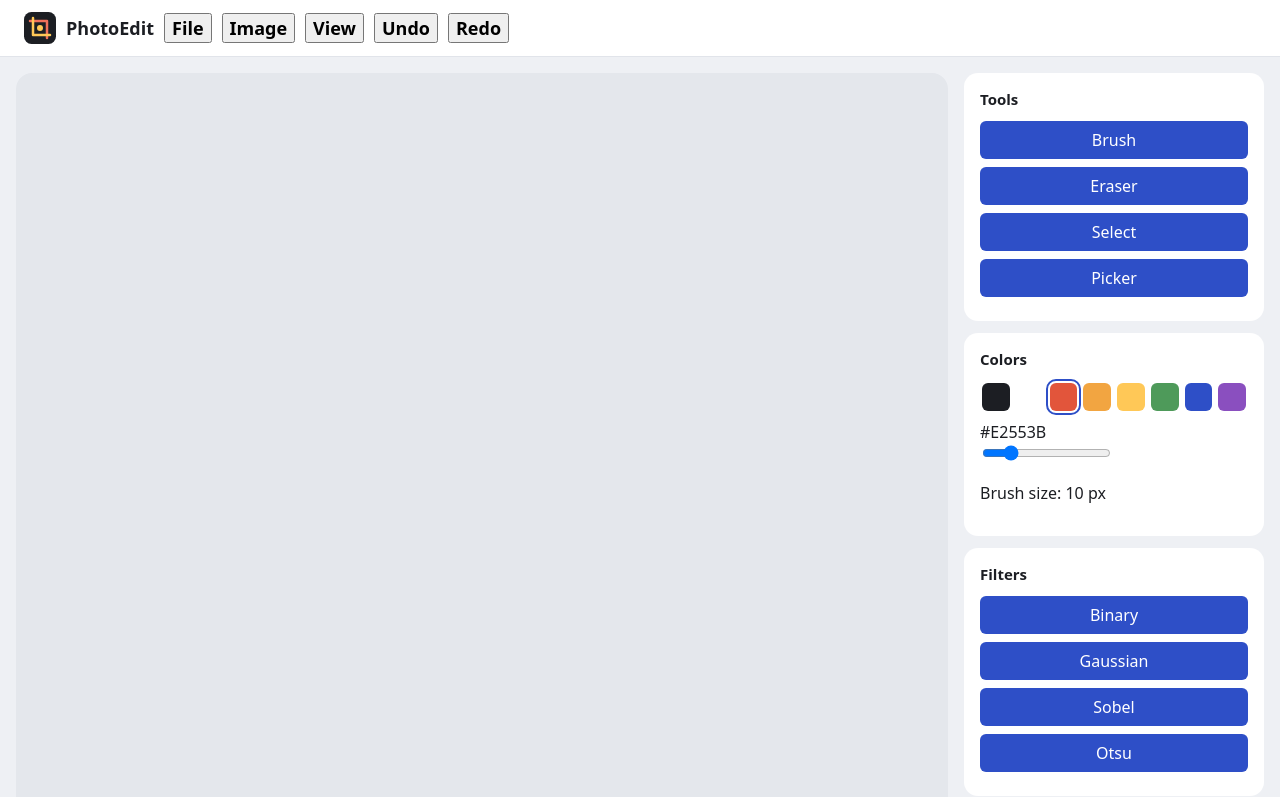
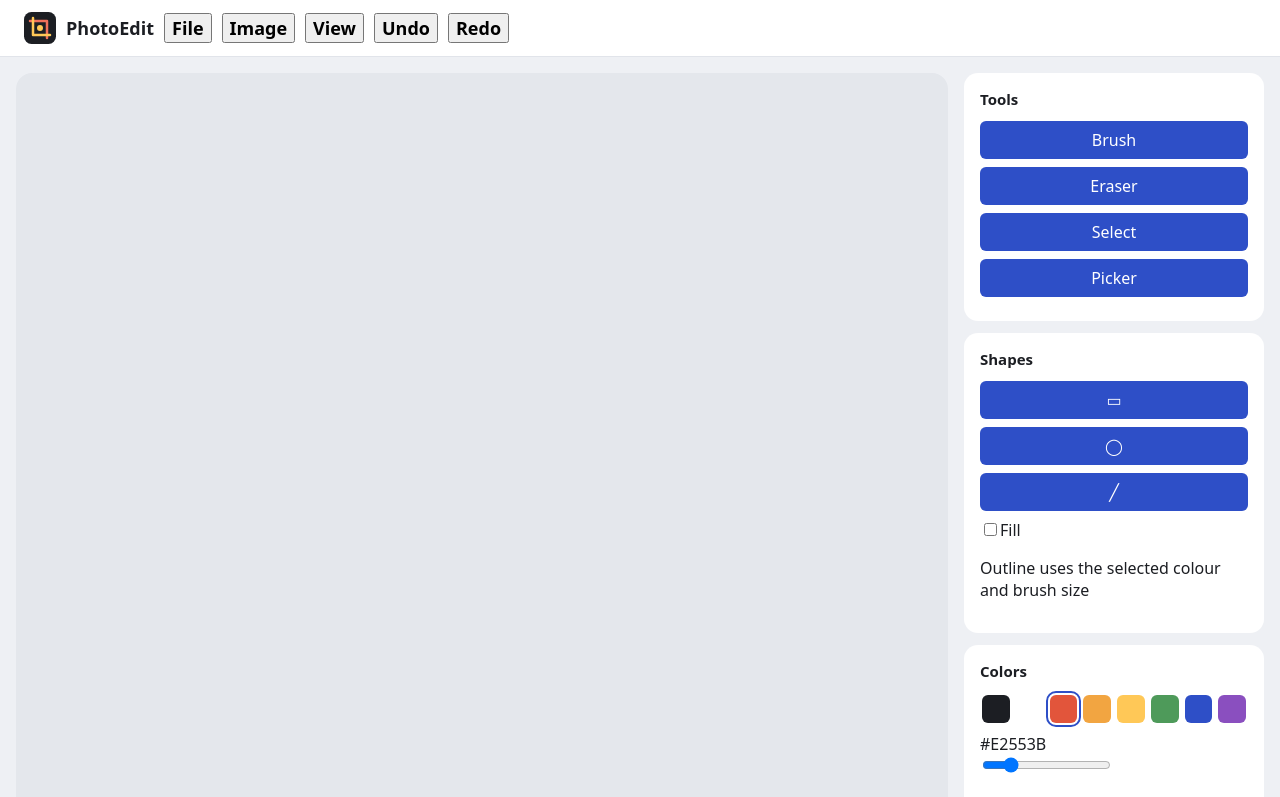
Before and after one commit to MoZy-ctrl/PhotoEditorApp, a React (Vite) app: page / in a window 1280 px wide. Shown: the top 797 px of the page. Built offline with nearby package versions, Linux system fonts and the light colour scheme.

Commit message:
add shape tools

```diff
--- a/src/App.tsx
+++ b/src/App.tsx
@@ -15,6 +15,7 @@ function App() {
   const [selection, setSelection] = useState<Selection | null>(null);
   const canvasRef = useRef<HTMLCanvasElement>(null);
   const [zoom, setZoom] = useState(1);
+  const [fillColor, setFillColor] = useState<string | null>(null);
 
   function processImage(
     path: string,
@@ -119,6 +120,7 @@ function App() {
           onSelectionChange={setSelection}
           onColorPick={setSelectedColor}
           zoom={zoom}
+          fillColor={fillColor}
         />
         <Sidebar
           onProcess={processImage}
@@ -128,6 +130,8 @@ function App() {
           onBrushSizeChange={setBrushSize}
           tool={tool}
           onToolChange={setTool}
+          fillColor={fillColor}
+          onFillColorChange={setFillColor}
         />
       </main>
     </div>
--- a/src/components/CanvasArea.tsx
+++ b/src/components/CanvasArea.tsx
@@ -12,6 +12,7 @@ type CanvasAreaProps = {
   onSelectionChange: (selection: Selection | null) => void;
   onColorPick: (color: string) => void;
   zoom: number;
+  fillColor: string | null;
 };
 
 function CanvasArea({
@@ -25,10 +26,14 @@ function CanvasArea({
   onSelectionChange,
   onColorPick,
   zoom,
+  fillColor,
 }: CanvasAreaProps) {
   const isDrawing = useRef(false);
   const lastPos = useRef({ x: 0, y: 0 });
   const selectionStart = useRef<{ x: number; y: number } | null>(null);
+  const shapeStart = useRef<{ x: number; y: number } | null>(null);
+  const snapshot = useRef<ImageData | null>(null);
+  const isShape = tool === "rect" || tool === "ellipse" || tool === "line";
 
   useEffect(() => {
     const canvas = canvasRef.current;
@@ -58,7 +63,35 @@ function CanvasArea({
     };
   }
 
+  function drawShape(ctx: CanvasRenderingContext2D, a: { x: number; y: number }, b: { x: number; y: number }) {
+  ctx.lineWidth = brushSize;
+  ctx.strokeStyle = color;
+  ctx.beginPath();
+  if (tool === "rect") {
+    ctx.rect(a.x, a.y, b.x - a.x, b.y - a.y);
+  } else if (tool === "ellipse") {
+    ctx.ellipse((a.x + b.x) / 2, (a.y + b.y) / 2, Math.abs(b.x - a.x) / 2, Math.abs(b.y - a.y) / 2, 0, 0, Math.PI * 2);
+  } else {
+    ctx.moveTo(a.x, a.y);
+    ctx.lineTo(b.x, b.y);
+  }
+  if (fillColor && tool !== "line") {
+    ctx.fillStyle = fillColor;
+    ctx.fill();
+  }
+  ctx.stroke();
+}
+
   function handleMouseDown(e: React.MouseEvent<HTMLCanvasElement>) {
+
+    if (isShape) {
+  const ctx = canvasRef.current?.getContext("2d");
+  if (!ctx) return;
+  onDraw();
+  shapeStart.current = getPos(e);
+  snapshot.current = ctx.getImageData(0, 0, ctx.canvas.width, ctx.canvas.height);
+  return;
+}
     if (tool === "picker") {
       const ctx = canvasRef.current?.getContext("2d");
       if (!ctx) return;
@@ -81,6 +114,13 @@ function CanvasArea({
   }
 
   function handleMouseMove(e: React.MouseEvent<HTMLCanvasElement>) {
+    if (isShape) {
+  const ctx = canvasRef.current?.getContext("2d");
+  if (!ctx || !shapeStart.current || !snapshot.current) return;
+  ctx.putImageData(snapshot.current, 0, 0);
+  drawShape(ctx, shapeStart.current, getPos(e));
+  return;
+}
     if (tool === "select") {
       const start = selectionStart.current;
       if (!start) return;
@@ -111,6 +151,8 @@ function CanvasArea({
   }
 
   function stopDrawing() {
+    shapeStart.current = null;
+    snapshot.current = null;
     isDrawing.current = false;
     selectionStart.current = null;
   }
@@ -121,7 +163,7 @@ function CanvasArea({
       <canvas
         ref={canvasRef}
         style={{
-  cursor: tool === "select" || tool === "picker" ? "crosshair" : "default",
+  cursor: tool === "select" || tool === "picker" || isShape ? "crosshair" : "default",
   width: image ? image.width * zoom : 0,
 }}
         onMouseDown={handleMouseDown}
--- a/src/components/Sidebar.tsx
+++ b/src/components/Sidebar.tsx
@@ -8,6 +8,8 @@ type SidebarProps = {
   onBrushSizeChange: (brushSize: number) => void;
   tool: Tool;
   onToolChange: (tool: Tool) => void;
+  fillColor: string | null;
+  onFillColorChange: (color: string | null) => void;
 };
 
 const COLORS = [
@@ -29,6 +31,8 @@ function Sidebar({
   onBrushSizeChange,
   tool,
   onToolChange,
+  fillColor,
+  onFillColorChange,
 }: SidebarProps) {
   return (
     <aside className="sidebar">
@@ -47,6 +51,37 @@ function Sidebar({
       </div>
     </section>
 
+<section className="panel">
+  <h2>Shapes</h2>
+  <div className="tool-buttons shape-buttons">
+    {([["rect", "▭"], ["ellipse", "◯"], ["line", "╱"]] as [Tool, string][]).map(([t, icon]) => (
+      <button
+        key={t}
+        className={tool === t ? "selected" : ""}
+        onClick={() => onToolChange(t)}
+        title={t}
+      >
+        {icon}
+      </button>
+    ))}
+  </div>
+  <label className="fill-row">
+    <input
+      type="checkbox"
+      checked={fillColor !== null}
+      onChange={(e) => onFillColorChange(e.target.checked ? color : null)}
+    />
+    Fill
+    {fillColor !== null && (
+      <input
+        type="color"
+        value={fillColor}
+        onChange={(e) => onFillColorChange(e.target.value)}
+      />
+    )}
+  </label>
+  <p className="hint">Outline uses the selected colour and brush size</p>
+</section>
       <section className="panel">
         <h2>Colors</h2>
         <div className="swatches">
--- a/src/types.ts
+++ b/src/types.ts
@@ -1,4 +1,4 @@
-export type Tool = "brush" | "select" | "eraser" | "picker";
+export type Tool = "brush" | "select" | "eraser" | "picker" | "rect" | "ellipse" | "line";
 
 export type Selection = {
     x: number;
```
